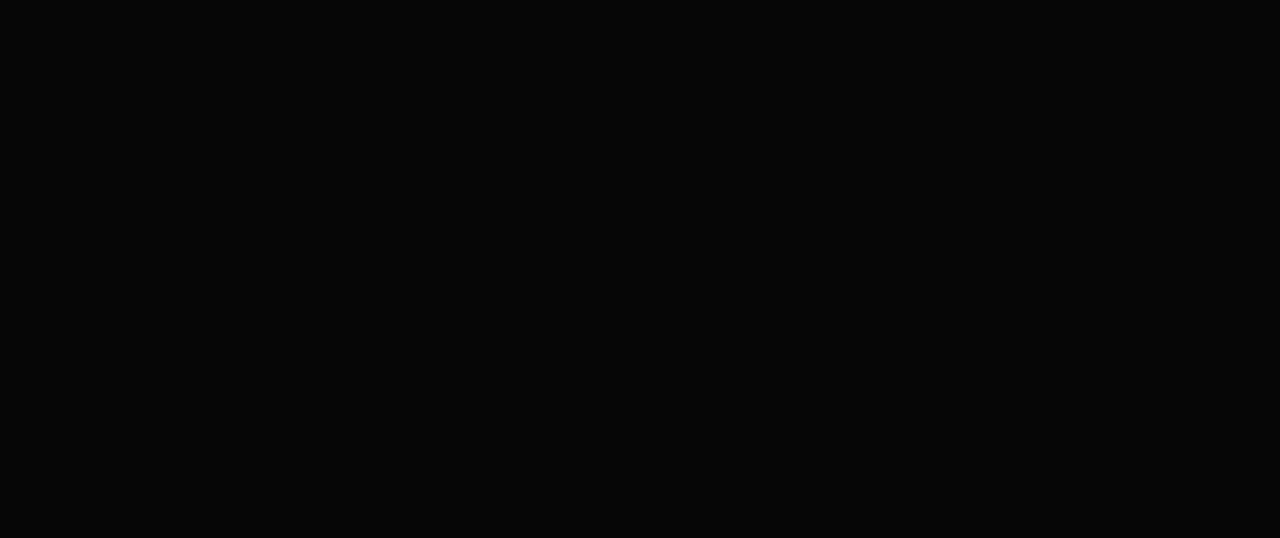
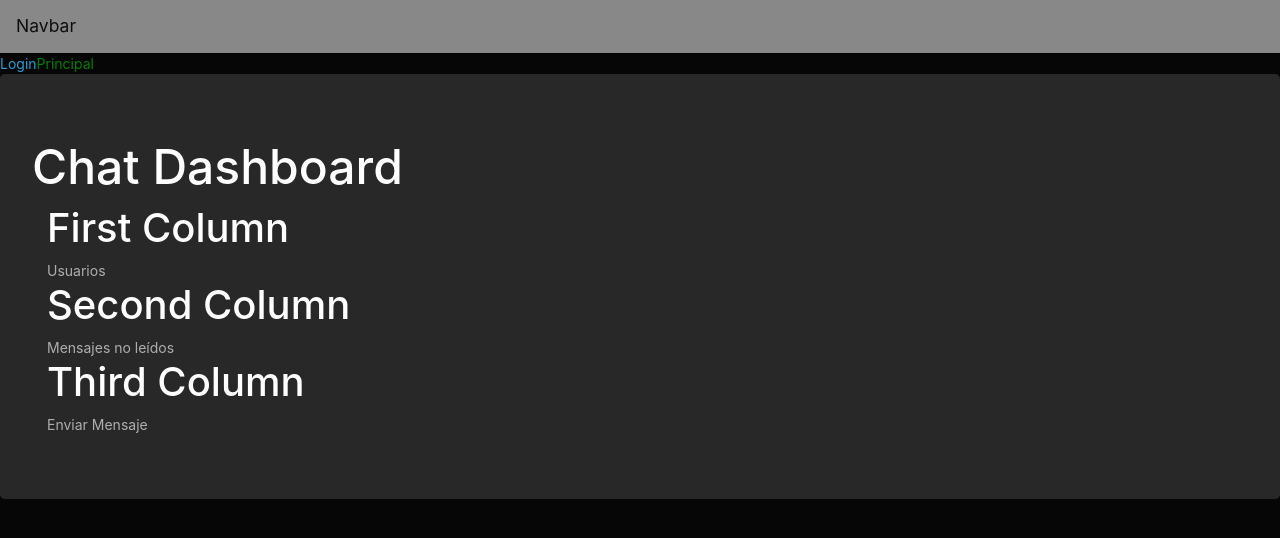
Before and after one commit to octavioricci/TAP_Frontend, a React (Create React App) app: page /Principal in a window 1280 px wide. Shown: the top 538 px of the page. Built offline with nearby package versions, Linux system fonts and the light colour scheme.

Commit message:
Routing with minimal changes

```diff
--- a/src/App.js
+++ b/src/App.js
@@ -1,7 +1,12 @@
 import React, { Component } from 'react';
 import { BrowserRouter as Router, Route, Link, Switch } from 'react-router-dom';
+import Navigation from "./components/Navigation";
 import Login from "./components/Login";
-import Navigation from "./components/Navigation";
+import Principal from "./components/Principal";
+import NavBar from "./components/NavBar";
+import Message from "./components/Message";
+import SendMessage from "./components/SendMessage";
+import Users from "./components/Users";
 import logo from './logo.svg';
 import './App.css';
 
@@ -17,9 +22,12 @@ class App extends Component {
 
       <Router>
         <React.Fragment>
+          <NavBar />
           <Navigation />
             <Switch>
-              <Route path="/Login" component={Login} />
+              <Route path="/" component={Login} exact />
+              <Route path="/Principal" component={Principal} />
+              <Route path="/:id" render={() => <p>Este es el id</p>} />
             </Switch>
         </React.Fragment>
       </Router>
--- a/src/components/Login.jsx
+++ b/src/components/Login.jsx
@@ -1,7 +1,17 @@
-import React from 'react';
+import React, { Component } from 'react';
+import { BrowserRouter as Router, Route, Link, Switch } from 'react-router-dom';
 
-const Login = () => {
+class Login extends Component {
+  state = {
+    loggedIn:false
+  };
 
+
+  loginHandle = () => {
+    this.setState({loggedIn:true});
+  }
+
+  render(){
     return (
             <div className="container d-flex h-100">
                 <div className="row align-self-center w-100">
@@ -14,12 +24,11 @@ const Login = () => {
                           <input type="text" className="form-control col-12" id="UserName"></input>
                           <label for="Password" className="col-form-label">Password</label>
                           <input type="text" className="form-control col-12" id="Password"></input>
-                <button type="button" className="btn btn-secondary">Login</button>
+                          <button type="button" value="log in" className="btn btn-secondary" onClick={this.loginHandle}>Login</button>
                       </fieldset>
                     </form>
                     <div style={{float:"right"}}>
-            <div class="login-help ">
-
+                      <div className="login-help ">
                         <a href="#" className="badge badge-light">Register</a> - <a href="#" className="badge badge-light">Forgot Password</a>
                      </div>
                    </div>
@@ -28,6 +37,8 @@ const Login = () => {
                 </div>
                </div>
     );
-};
+  }
+}
+
 
 export default Login;
--- /dev/null
+++ b/src/components/Message.jsx
@@ -0,0 +1,16 @@
+import React, { Component } from 'react';
+
+class Message extends Component {
+    render(){
+
+      return(
+          <div className="col-md-4" styles={{'background-color':'green', height:'150px'}}>
+                <h3>Second Column</h3>
+                Mensajes no leídos
+          </div>
+      );
+    }
+}
+
+
+export default Message;
--- /dev/null
+++ b/src/components/NavBar.jsx
@@ -0,0 +1,19 @@
+import React, { Component } from 'react';
+
+
+
+  const NavBar = () =>  {
+
+      return(
+        <React.Fragment>
+          <nav className="navbar navbar-light bg-light">
+            <a className="navbar-brand" href="#">
+              Navbar <span className="badge badge-pill badge-secondary"></span>
+            </a>
+          </nav>
+        </React.Fragment>
+      );
+
+  };
+
+export default NavBar;
--- a/src/components/Navigation.jsx
+++ b/src/components/Navigation.jsx
@@ -5,7 +5,8 @@ const Navigation = () => {
   return(
 
     <React.Fragment>
-      <NavLink to="/Login"></NavLink>
+      <NavLink to="/" exact activeStyle={{color : 'green'}}>Login</NavLink>
+      <NavLink to="/Principal" exact activeStyle={{color : 'green'}}>Principal</NavLink>
     </React.Fragment>
 
   );
--- /dev/null
+++ b/src/components/Principal.jsx
@@ -0,0 +1,27 @@
+import React, {Component} from 'react';
+import Users from './Users';
+import Message from './Message';
+import SendMessage from './SendMessage';
+
+class Principal extends Component {
+  render(){
+
+        return (
+          <React.Fragment>
+            <div className="jumbotron">
+              <div classNameName="container">
+                      <h2>Chat Dashboard</h2>
+                      <div classNameName="row">
+                         <Users />
+                         <Message />
+                         <SendMessage />
+                      </div>
+                </div>
+             </div>
+           </React.Fragment>
+         );
+
+    }
+}
+
+export default Principal;
--- /dev/null
+++ b/src/components/SendMessage.jsx
@@ -0,0 +1,17 @@
+import React, { Component } from 'react';
+
+class SendMessage extends Component {
+    render(){
+        return (
+              <div className="col-md-4" styles={{'background-color':'orange', height:'150px'}}>
+                  <h3>Third Column</h3>
+                  Enviar Mensaje
+              </div>
+
+        );
+    }
+
+
+}
+
+export default SendMessage;
--- /dev/null
+++ b/src/components/Users.jsx
@@ -0,0 +1,19 @@
+import React, {Component} from 'react';
+
+class Users extends Component {
+
+  render() {
+
+      return (
+          <React.Fragment>
+            <div className="col-md-4" styles={{'background-color':'pink', height:'150px'}}>
+                       <h3>First Column</h3>
+                        Usuarios
+            </div>
+          </React.Fragment>
+       );
+
+    }
+}
+
+export default Users;
```
Also changed, not shown: src/components/Principal2.jsx (added, +8 -0 lines). Lines whose indentation alone changed are shown as unchanged.
